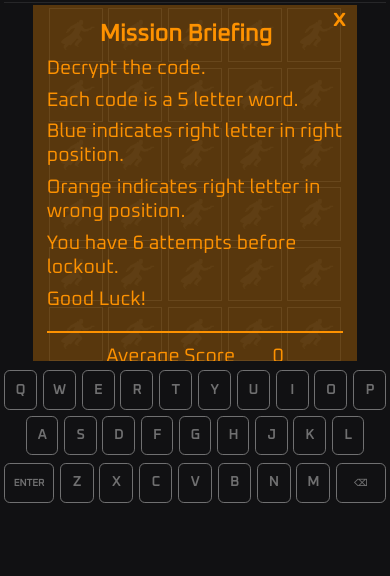
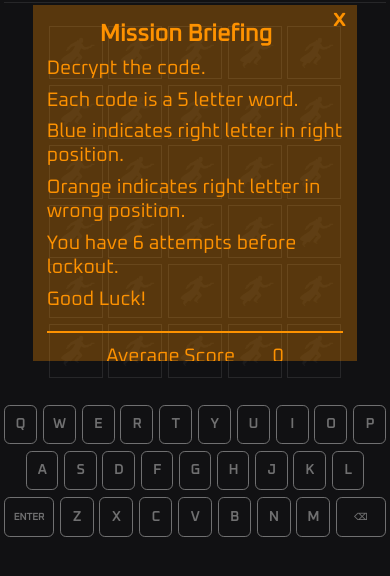
Before and after one commit to chrisallenarmbruster/wordrunner.rev4labs.com, a website: page index.html in a window 390 px wide. Shown: the part 54-630 px from the top of the page. Drawn offline with Linux system fonts and the light colour scheme; no server answers.

Commit message:
Styling changes for mobile response.

```diff
--- a/index.html
+++ b/index.html
@@ -5,7 +5,7 @@
     <meta http-equiv="X-UA-Compatible" content="IE=edge" />
     <meta name="viewport" content="width=device-width, initial-scale=1.0" />
     <title>WORD RUNNER</title>
-    <link rel="stylesheet" href="./style/main.css?202304031911" />
+    <link rel="stylesheet" href="./style/main.css?202304221504" />
     <!-- Link Google Fonts -->
     <link rel="preconnect" href="https://fonts.googleapis.com" />
     <link rel="preconnect" href="https://fonts.gstatic.com" crossorigin />
@@ -17,7 +17,9 @@
     <link rel="shortcut icon" href="#" />
   </head>
   <body>
-    <div id="pageContainer" class="pageContainer"></div>
-    <script src="./js/app.js?202304031933" type="module"></script>
+    <div class="supercontainer">
+      <div id="pageContainer" class="pageContainer"></div>
+    </div>
+    <script src="./js/app.js?202304161213" type="module"></script>
   </body>
 </html>
--- a/style/main.css
+++ b/style/main.css
@@ -1,6 +1,5 @@
 :root {
   --default: #121213;
-  --defaultRGB: 18, 18, 19;
   --text: #ffffff;
   --gray1: #4a4a4c;
   --gray2: #2a2a2c;
@@ -8,10 +7,9 @@
   --brBlue2: #017cb0;
   --brBlue3: #0b61a8;
   --brOrange1: #fe9200;
-  --brOrange1RGB: 254, 146, 0;
+  /*ee610a*/
   --brOrange2: #ee610a;
   --brOrange3: #ea410b;
-  --
 }
 
 @font-face {
@@ -33,19 +31,35 @@ div {
   padding: 0;
 }
 
-.pageContainer {
-  display: grid;
-  text-align: center;
-  margin: 1cqw auto;
+.supercontainer {
+  display: flex;
   min-width: 320px;
   max-width: 540px;
-  /* three rows: header, tiles, keyboard */
-  grid-template-columns: 1fr;
-  grid-template-rows: auto auto 1fr;
+  margin: 1cqw auto;
   container-type: inline-size;
 }
 
+.pageContainer {
+  display: flex;
+  flex-direction: column;
+  flex-shrink: 0;
+  text-align: center;
+  /*margin: 1cqw auto;
+  min-width: 320px;
+  max-width: 540px;*/
+  width: 100%;
+  justify-content: space-between;
+  /*grid-template-columns: 1fr;*/
+  /*grid-template-rows: auto auto 1fr;*/
+  /*grid-auto-rows: auto;*/
+  container-type: inline-size;
+  height: 155cqw;
+}
+
 .header {
+  display: flex;
+  flex: 0 1 auto;
+  justify-content: center;
   color: var(--brOrange2);
   font-family: "Blade Runner";
   font-size: 8cqw;
@@ -75,6 +89,7 @@ div {
 .gameContainer {
   display: flex;
   justify-content: center;
+  flex: 0 1 auto;
   width: 100cqw;
   margin: auto;
   pointer-events: none;
@@ -111,6 +126,7 @@ div {
 
 .keyboardContainer {
   display: flex;
+  flex: 0 1 auto;
   justify-content: center;
   margin: auto;
   margin-top: 2cqw;
@@ -225,12 +241,12 @@ div {
   bottom: 0;
   width: 100cqw;
   overflow: auto;
-  background-color: rgba(var(--defaultRGB), 0.6);
+  background-color: rgba(18, 18, 19, 0.6);
 }
 
 .modalContent {
   font-family: "Oxanium", cursive;
-  background-color: rgba(var(--brOrange1RGB), 0.3);
+  background-color: rgba(254, 146, 0, 0.3);
   color: var(--brOrange1);
   margin: auto;
   padding: 1.5cqw;
@@ -292,11 +308,11 @@ div {
 }
 
 ::-webkit-scrollbar-track {
-  background: rgba(var(--brOrange1RGB), 0.2);
+  background: rgba(254, 146, 0, 0.2);
 }
 
 ::-webkit-scrollbar-thumb {
-  background: rgba(var(--brOrange1RGB), 0.4);
+  background: rgba(254, 146, 0, 0.4);
 }
 
 ::-webkit-scrollbar-thumb:hover {
@@ -304,5 +320,5 @@ div {
 }
 
 .modalContent {
-  scrollbar-color: rgba(var(--brOrange1RGB), 0.6) rgba(var(--brOrange1RGB), 0.1);
+  scrollbar-color: rgba(254, 146, 0, 0.6) rgba(254, 146, 0, 0.1);
 }
```
